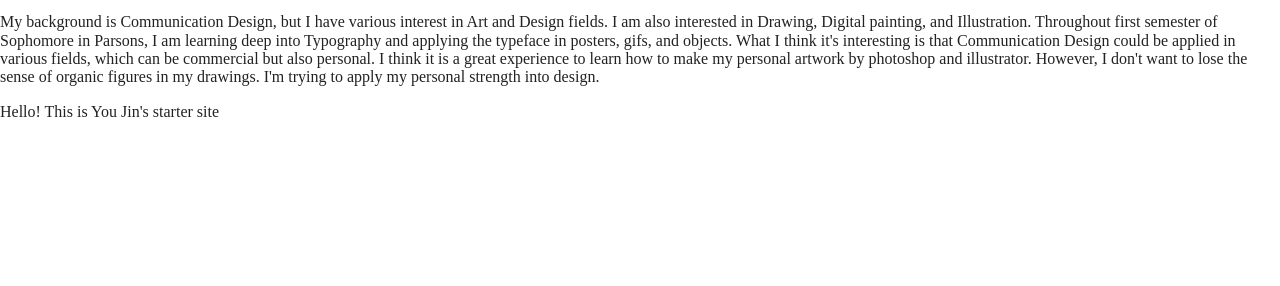
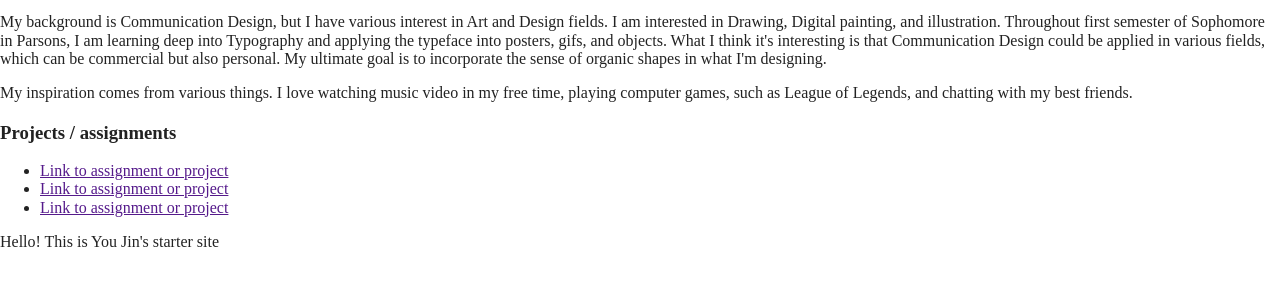
Before and after one commit to YouJinLim321/Core_int_PUCD2035, a website built with Parcel: page index.html in a window 1280 px wide. Shown: the part 216-502 px from the top of the page. Built offline with nearby package versions, Linux system fonts and the light colour scheme; files whose address does not match are found by name; a web font is replaced by a local one.

Commit message:
Update index.html

```diff
--- a/index.html
+++ b/index.html
@@ -41,7 +41,36 @@
 
 
      <section>
-<p> My background is Communication Design, but I have various interest in Art and Design fields. I am also interested in Drawing, Digital painting, and Illustration. Throughout first semester of Sophomore in Parsons, I am learning deep into Typography and applying the typeface in posters, gifs, and objects. What I think it's interesting is that Communication Design could be applied in various fields, which can be commercial but also personal. I think it is a great experience to learn how to make my personal artwork by photoshop and illustrator. However, I don't want to lose the sense of organic figures in my drawings. I'm trying to apply my personal strength into design.
+<p> My background is Communication Design, but I have various interest in Art and Design fields. I am interested in Drawing, Digital painting, and illustration. Throughout first semester of Sophomore in Parsons, I am learning deep into Typography and applying the typeface into posters, gifs, and objects. What I think it's interesting is that Communication Design could be applied in various fields, which can be commercial but also personal. My ultimate goal is to incorporate the sense of organic shapes in what I'm designing.</p>
+
+<p> My inspiration comes from various things. I love watching music video in my free time, playing computer games, such as League of Legends, and chatting with my best friends.</p>
+    </section>
+    <section>
+      <h3>Projects / assignments</h3>
+
+      <ul>
+        <li><a href="">Link to assignment or project</a></li>
+        <li><a href="">Link to assignment or project</a></li>
+        <li><a href="">Link to assignment or project</a></li>
+
+      </ul>
+    </section>
+      </main>
+
+    <script src="js/vendor/modernizr-3.11.2.min.js"></script>
+    <script src="js/plugins,js"></script>
+    <script src="js/main.js"></script>
+
+    <script>
+      window.ga = function () { ga.q.push(arguments) }; ga.q = []; ga.l = +new Date;
+      ga('create', 'UA-XXXXX-Y', 'auto'); ga('set', 'anonymizeIp', true); ga('set','transport','beacon'); ga('send', 'pageview')
+    </script>
+    <sscript src="https://www.google-anaytics.com/analytics.js" async></script>
+  </body>
+
+  </html>
+
+
 
 
 
```
